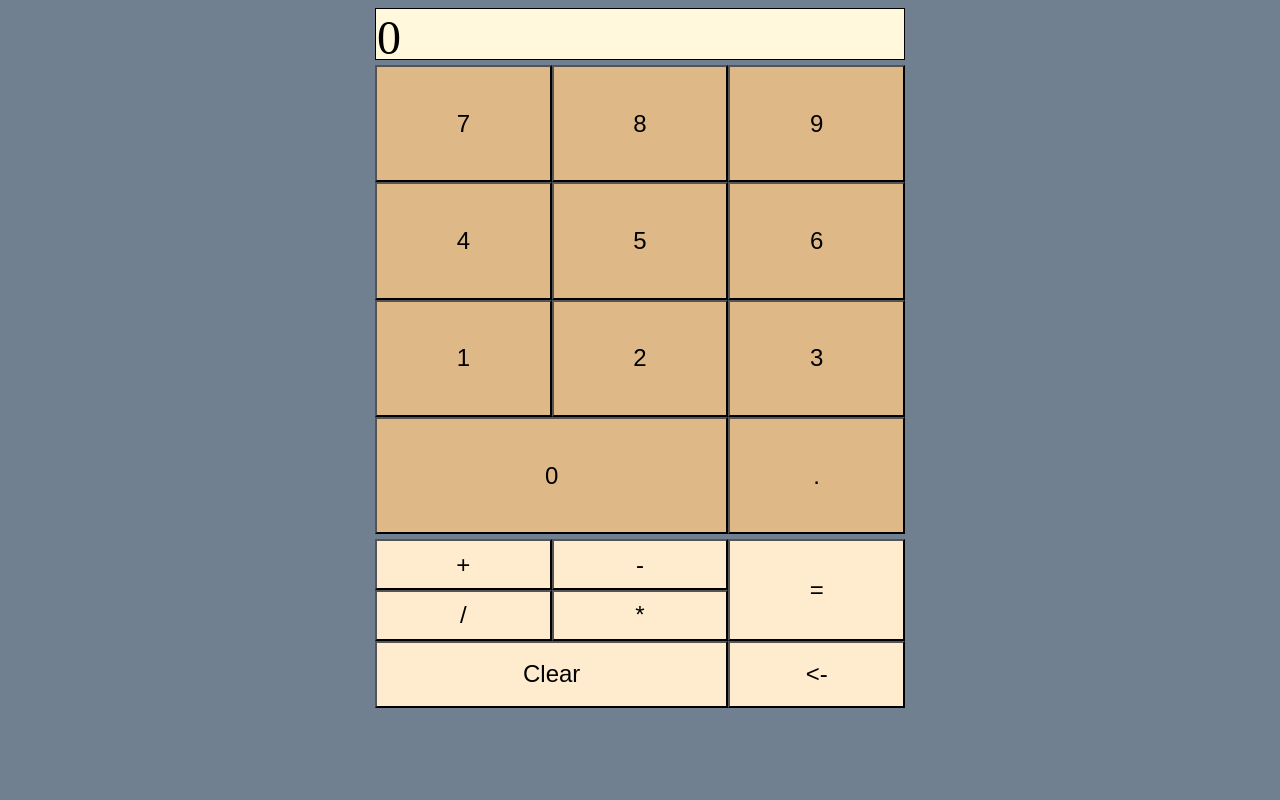
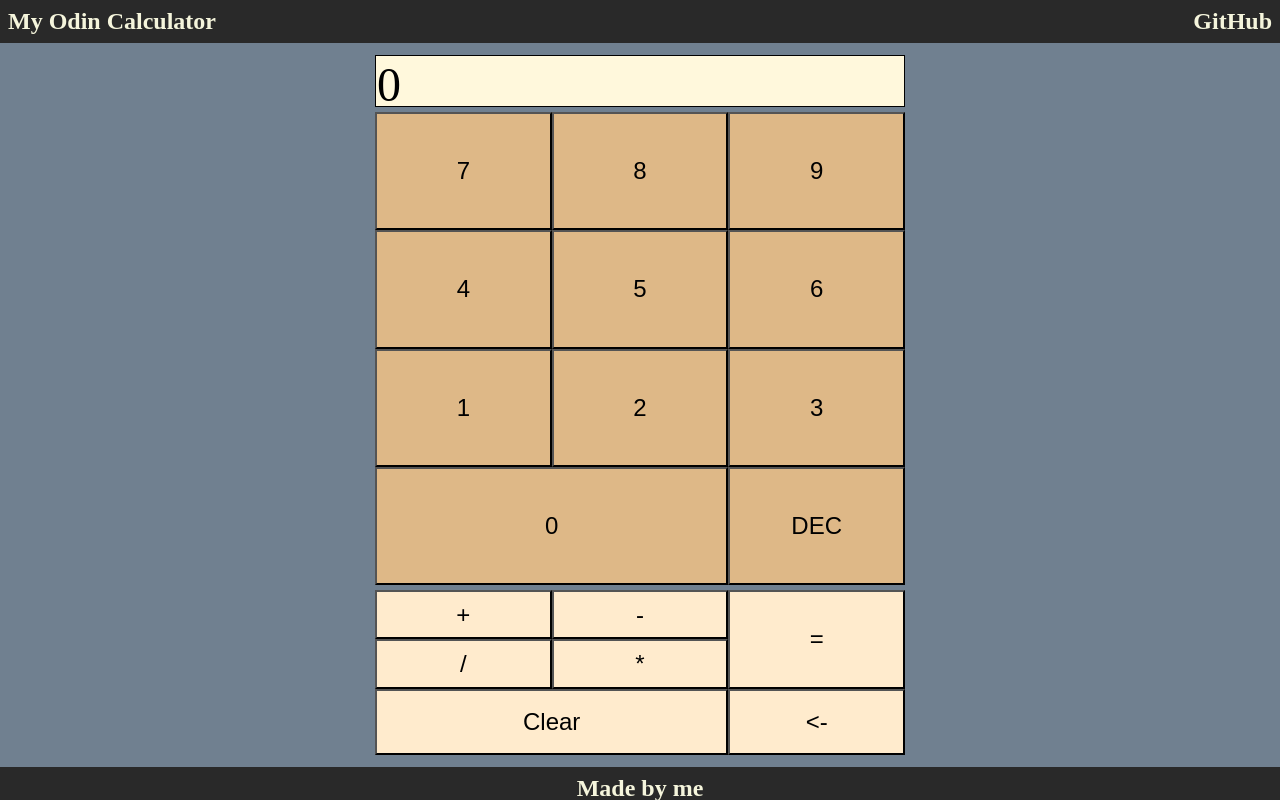
Before and after one commit to Kurlgargyey/odin-calc, a plain HTML site: page index.html in a window 1280 px wide. Drawn offline with Linux system fonts and the light colour scheme.

Commit message:
header and footer

```diff
--- a/index.html
+++ b/index.html
@@ -8,7 +8,8 @@
  </head>
  <body>
   <div class="header">
-
+   <p>My Odin Calculator</p>
+   <a href="https://github.com/Kurlgargyey/odin-calc">GitHub</a>
   </div>
   <div class="calc-body">
    <div class="display">0</div>
@@ -16,7 +17,7 @@
    <div><button class="digit">7</button><button class="digit">8</button><button class="digit">9</button></div>
    <div><button class="digit">4</button><button class="digit">5</button><button class="digit">6</button></div>
    <div><button class="digit">1</button><button class="digit">2</button><button class="digit">3</button></div>
-   <div><button class="digit" id="zero">0</button><button id="decimal">.</button></div>
+   <div><button class="digit" id="zero">0</button><button id="decimal">DEC</button></div>
    </div>
    <div class="commands">
     <div class="maths">
@@ -37,7 +38,7 @@
    </div>
   </div>
  <div class="footer">
-
+  <p>Made by me</p>
  </div>
  </body>
 </html>
--- a/style.css
+++ b/style.css
@@ -1,11 +1,30 @@
+*{margin:0;
+padding:0;}
+
+html, body {
+ overflow-x: hidden;
+}
+
 html {
- box-sizing: border-box;
+ box-sizing: content-box;
 }
 
 body {
  display: flex;
- justify-content: space-around;
+ height: 100vh;
+ width: 100%;
+ flex-direction: column;
+ justify-content: space-between;
+ align-items: center;
  background-color: slategrey;
+ margin: 0;
+}
+
+a {
+ text-decoration: none;
+ width: auto;
+ margin: 0;
+ padding: 0;
 }
 
 div {
@@ -13,6 +32,51 @@ div {
  height: auto;
  width: auto;
  flex: auto;
+}
+
+.header, .footer {
+ width: 100%;
+ flex-grow: 0;
+ align-items: center;
+ justify-content: space-between;
+ height: 32px;
+ background-color: rgb(41, 41, 41);
+ padding: 8px 0px;
+}
+
+.header {
+ margin-bottom: 12px;
+}
+
+.header :first-child {
+ margin-left: 8px;
+}
+
+.header :last-child {
+ margin-right: 8px;
+}
+
+.header p {
+ color: beige;
+ font-size: 24px;
+ font-weight: 700;
+}
+
+.header a {
+ color: beige;
+ font-size: 24px;
+ font-weight: 700;
+}
+
+.footer {
+ margin-top: 12px;
+ justify-content: center;
+}
+
+.footer p {
+ color:beige;
+ font-size: 24px;
+ font-weight: 700;
 }
 
 .display {
```
